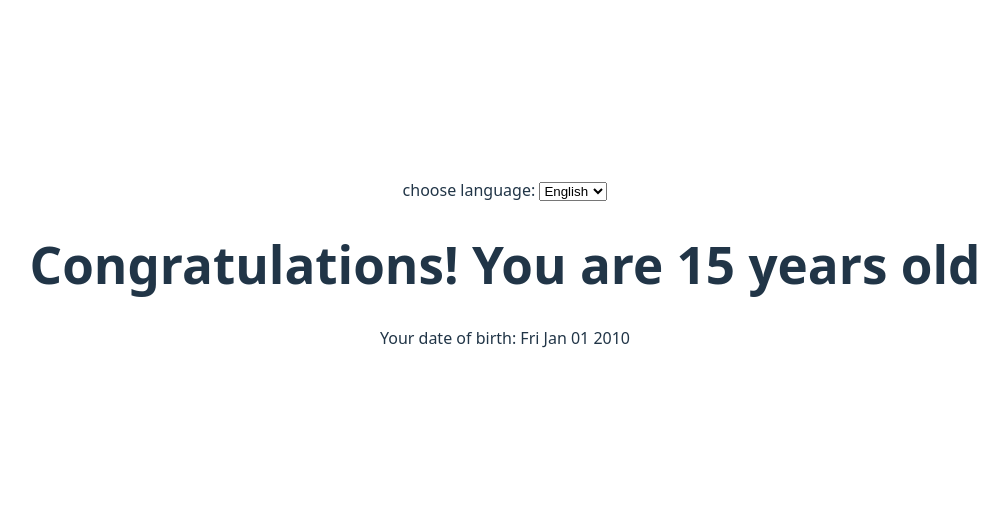
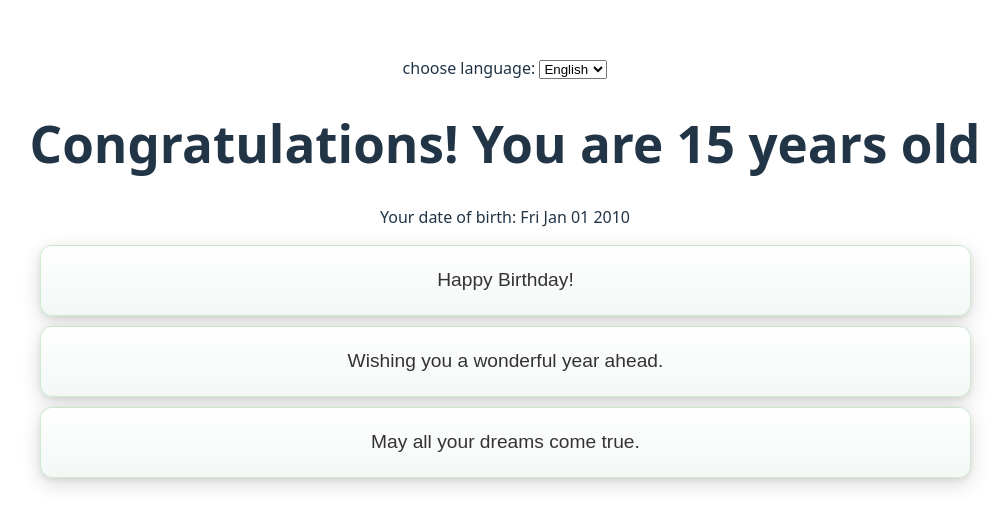
Before and after one commit to teacher-pt/birthday-app, a React (Vite) app: page / in a window 1280 px wide. Shown: the part 128-654 px from the top of the page, without its empty margins (135-1143 px from the left). Built offline with nearby package versions, Linux system fonts and the light colour scheme.

Commit message:
feat: implement GreetingsList component to display a list of greetings

```diff
--- a/src/App.jsx
+++ b/src/App.jsx
@@ -1,12 +1,18 @@
 import './App.css'
 import ChooseLanguage from './components/ChooseLanguage'
 import BirthDate from './components/BirthDate'
+import GreetingsList from './components/GreetingsList'
 
 function App() {
     return (
         <>
             <ChooseLanguage />
             <BirthDate birthdate={new Date(2010, 0, 1)} />
+            <GreetingsList greetings={[
+                "Happy Birthday!",
+                "Wishing you a wonderful year ahead.",
+                "May all your dreams come true."
+            ]} />
         </>
     )
 }
--- a/src/components/GreetingsList.jsx
+++ b/src/components/GreetingsList.jsx
@@ -1,7 +1,11 @@
-import React from 'react'
+import GreetingCard from "./GreetingCard";
 
-export default function GreetingsList() {
-  return (
-    <div>GreetingsList</div>
-  )
+export default function GreetingsList({ greetings = [] }) {
+    return (
+        <div>
+            {greetings.map((greeting, index) => (
+                <GreetingCard key={index} greeting={greeting} />
+            ))}
+        </div>
+    )
 }
```
